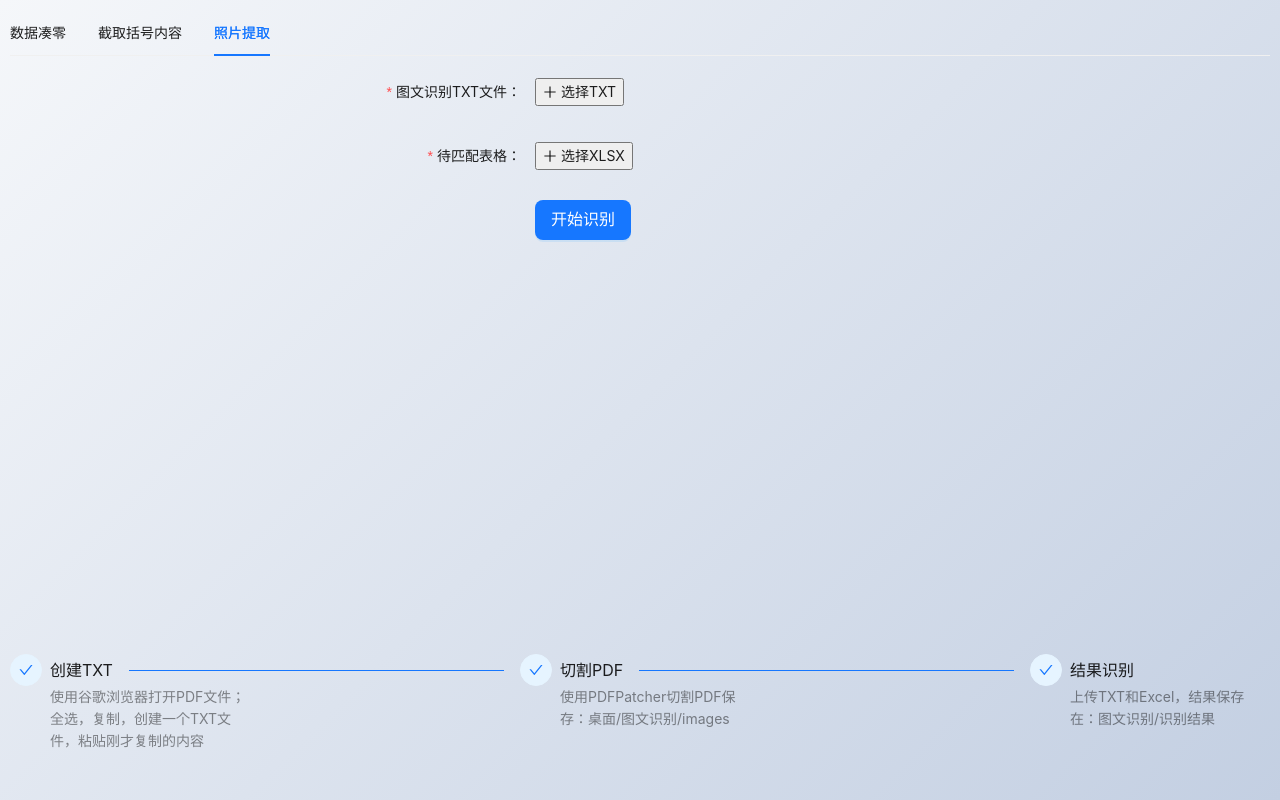
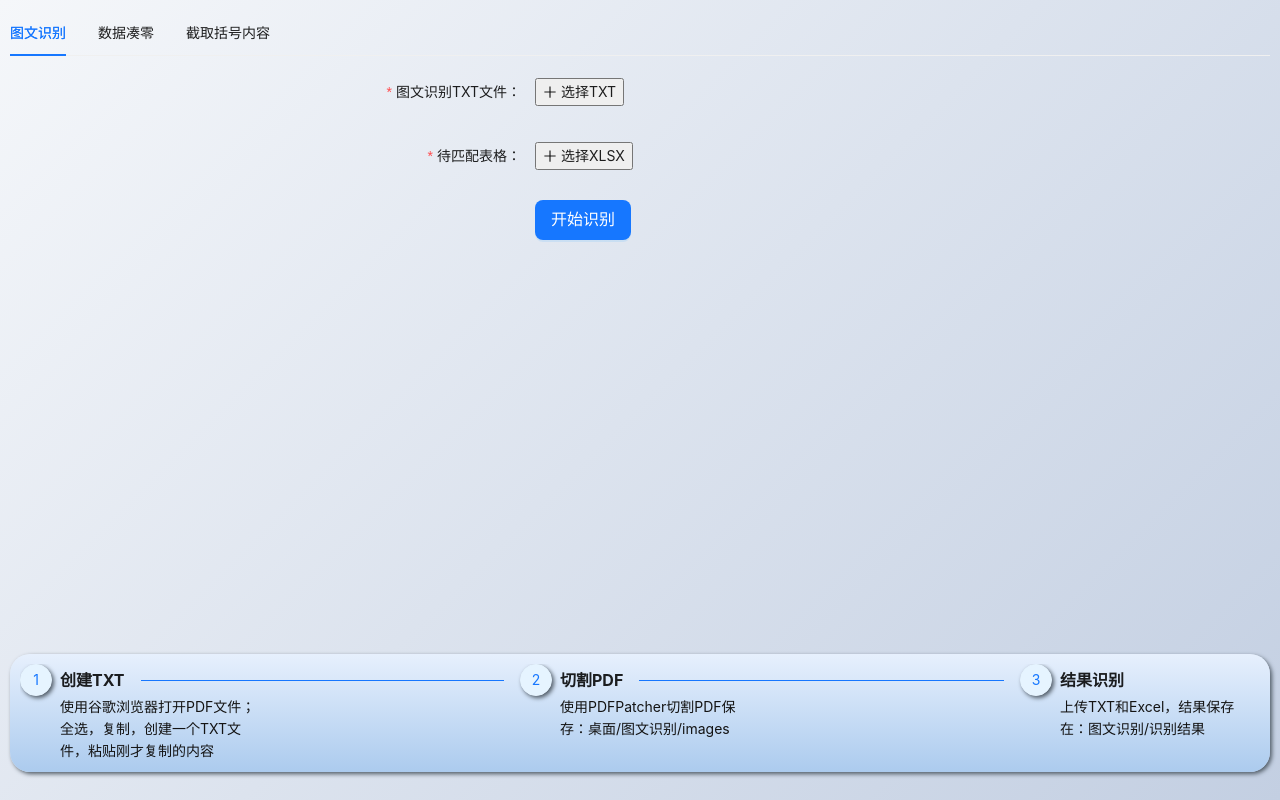
Before and after one commit to SpectreAlan/electron-lan-tools, a React (Vite) app: page / in a window 1280 px wide. Built offline with nearby package versions, Linux system fonts and the light colour scheme.

Commit message:
修改block匹配规则

```diff
--- a/electron-builder.yml
+++ b/electron-builder.yml
@@ -1,5 +1,5 @@
 appId: com.electron.app
-productName: x
+productName: Lemon Tea
 directories:
   buildResources: build
 files:
@@ -12,7 +12,7 @@ files:
 asarUnpack:
   - resources/**
 win:
-  executableName: x
+  executableName: Lemon Tea
 nsis:
   artifactName: ${name}-${version}-setup.${ext}
   shortcutName: ${productName}
--- a/package.json
+++ b/package.json
@@ -1,9 +1,9 @@
 {
-  "name": "x",
-  "version": "1.0.0",
+  "name": "LemonTea",
+  "version": "1.2.4",
   "description": "An Electron application with React and TypeScript",
   "main": "./out/main/index.js",
-  "author": "example.com",
+  "author": "SpectreAlan",
   "homepage": "https://electron-vite.org",
   "scripts": {
     "format": "prettier --write .",
--- a/src/main/index.ts
+++ b/src/main/index.ts
@@ -30,7 +30,7 @@ function createWindow(): void {
         height: 670,
         show: false,
         autoHideMenuBar: true,
-        title: 'X',
+        title: 'Lemon Tea',
         ...(process.platform === 'linux' ? {icon} : {}),
         webPreferences: {
             preload: join(__dirname, '../preload/index.js'),
--- a/src/renderer/src/assets/main.css
+++ b/src/renderer/src/assets/main.css
@@ -2,8 +2,7 @@
 
 body {
   width: 100vw;
-  height: 96vh;
-  background-image: linear-gradient(135deg, #f5f7fa 0%, #c3cfe2 100%);
+  height: 100vh;
   background-size: cover;
   user-select: none;
 }
@@ -11,7 +10,6 @@ body {
 #root {
   width: 100%;
   height: 100%;
-  padding: 10px;
   box-sizing: border-box;
   overflow: hidden;
 }
--- a/src/renderer/src/pages/Home/components/filterPhoto/index.tsx
+++ b/src/renderer/src/pages/Home/components/filterPhoto/index.tsx
@@ -49,12 +49,9 @@ export default () => {
 
             for (let j = 0; j < txtContext.length; j++) {
                 if (used.has(j)) continue
-
                 const item = txtContext[j]
-
                 // 🚀 金额优先过滤（性能+准确率）
                 if (item.money !== money) continue
-
                 const score = calcScore(
                     {time, money, addr},
                     item
@@ -78,6 +75,8 @@ export default () => {
             {label: 'PDF发票数量', value: txtContext.length, color: '#1677ff'},
             {label: '表格行数', value: xlsxContext.length - 1, color: '#1677ff'},
         ])
+        console.log(ok);
+        console.log(okIndex);
         const title = Object.values(xlsxContext[0])
         // @ts-ignore
         window.electron.ocrEmptyPath()
--- a/src/renderer/src/pages/Home/components/filterPhoto/style.scss
+++ b/src/renderer/src/pages/Home/components/filterPhoto/style.scss
@@ -1,19 +1,70 @@
 .ocr{
-  height: calc(100svh - 120px);
+  height: calc(100svh - 100px);
   width: 100%;
   display: flex;
   flex-direction: column;
   justify-content: space-between;
+
+  .ant-card-body{
+    background-image: linear-gradient(135deg, #f5f7fa 0%, #c3cfe2 100%);
+    box-shadow: #515c67 2px 2px 4px;
+    border-radius: 10px;
+    .ant-statistic-title{
+      color: #141414!important;
+    }
+  }
   .ant-form{
     width: 100%;
   }
   .ant-steps {
+    background-image: linear-gradient(to top, #accbee 0%, #e7f0fd 100%);
+    box-shadow: #515c67 2px 2px 4px;
+    padding: 10px;
+    border-radius: 20px;
     .ant-steps-item-content{
       width: 100%;
+      .ant-steps-item-title{
+        font-weight: bold;
+      }
       .ant-steps-item-description{
         width: 100%;
         max-width: 200px;
         overflow: visible;
+        color: #141414!important;
+      }
+    }
+
+    .ant-steps-item-icon{
+      box-shadow: #515c67 2px 2px 4px;
+      .ant-steps-icon{
+        position: relative;
+        svg{
+          display: none;
+        }
+        &::after{
+          position: absolute;
+          top: 50%;
+          left: 50%;
+          transform: translate(-50%, -50%);
+        }
+      }
+    }
+
+    .ant-steps-item{
+      &:nth-child(1){
+        .ant-steps-icon::after{
+          content: '1';
+        }
+      }
+      &:nth-child(2){
+        .ant-steps-icon::after{
+          content: '2';
+        }
+      }
+      &:nth-child(3){
+        .ant-steps-icon::after{
+          content: '3';
+        }
       }
     }
 
--- a/src/renderer/src/pages/Home/components/filterPhoto/utils.ts
+++ b/src/renderer/src/pages/Home/components/filterPhoto/utils.ts
@@ -1,17 +1,4 @@
 import * as levenshtein from 'fast-levenshtein'
-
-export function sliceText(arr) {
-    arr.map(item => {
-        if (typeof item.data === 'string') {
-            const match = item.data.match(/.*[（(]([^）)]+)[）)]$/);
-            if (match) {
-                item.mark = match[1];
-            }
-        }
-    })
-    // @ts-ignore
-    window.loading = false
-}
 
 const patterns0 = [
     // ✅ 完整停止词版本（推荐）
@@ -30,7 +17,7 @@ const patterns1 = [
 ]
 
 function extractPayer(block, type) {
-   const pattern = type === '入账回单' ? patterns0 : patterns1
+    const pattern = type === '入账回单' ? patterns0 : patterns1
 
     for (const reg of pattern) {
         const m = block.match(reg)
@@ -66,37 +53,23 @@ function cleanName(name = '') {
 }
 
 export function parseOCR(text) {
-    const regex = /([A-Z0-9]{8})\s*\n?(出\s*账\s*回\s*单|入\s*账\s*回\s*单)[\s\S]*?(?=([A-Z0-9]{8})\s*\n?(出\s*账\s*回\s*单|入\s*账\s*回\s*单)|$)/g
-
-    const result:any[] = []
-    let match
-
-    while ((match = regex.exec(text)) !== null) {
-
-
-        // ✅ type 去所有空格
-        const type = match[2].replace(/\s+/g, '')
-
-        const block = match[0]
+    const regex = /(出 账 回 单|入 账 回 单)(.*?)(?=(?:出 账 回 单|入 账 回 单|$))/gs;
+    const matches = [...text.matchAll(regex)];
+    return matches.map(match => {
+        const type = match[1].replace(/\s/g, '')
+        const block = match[2].trim()
         const addr = extractPayer(block, type)
         const time = extractDate(block)
         const money = extractAmount(block)
-        result.push({
+        return {
             type,
             addr,
             time,
             money
-        })
-    }
-    return result
+        }
+    });
 }
 
-export function isSimilar(a, b, threshold = 0.8) {
-    if (!b || !b) return false
-    const distance = levenshtein.get(a, b)
-    const similarity = 1 - distance / Math.max(a.length, b.length)
-    return similarity >= threshold
-}
 export function calcScore(a, b) {
     let score = 0
 
--- a/src/renderer/src/pages/Home/index.tsx
+++ b/src/renderer/src/pages/Home/index.tsx
@@ -7,22 +7,22 @@ import './style.scss'
 export default () => {
     return <div className={'home'}>
         <Tabs
-            defaultActiveKey="2"
+            defaultActiveKey="0"
             items={[
                 {
                     key: '0',
+                    label: '图文识别',
+                    children: <FilterPhoto/>
+                },
+                {
+                    key: '1',
                     label: '数据凑零',
                     children: <Excel/>
                 },
                 {
-                    key: '1',
+                    key: '2',
                     label: '截取括号内容',
                     children: <SliceText/>
-                },
-                {
-                    key: '2',
-                    label: '照片提取',
-                    children: <FilterPhoto/>
                 }
             ]}
         />
--- a/src/renderer/src/pages/Home/style.scss
+++ b/src/renderer/src/pages/Home/style.scss
@@ -1,2 +1,6 @@
 .home{
+  background-image: linear-gradient(135deg, #f5f7fa 0%, #c3cfe2 100%);
+  width: 100vw;
+  height: 100vh;
+  padding: 10px;
 }
```
Also changed, not shown: 5 other files (tests, documents, lock files or other folders).
